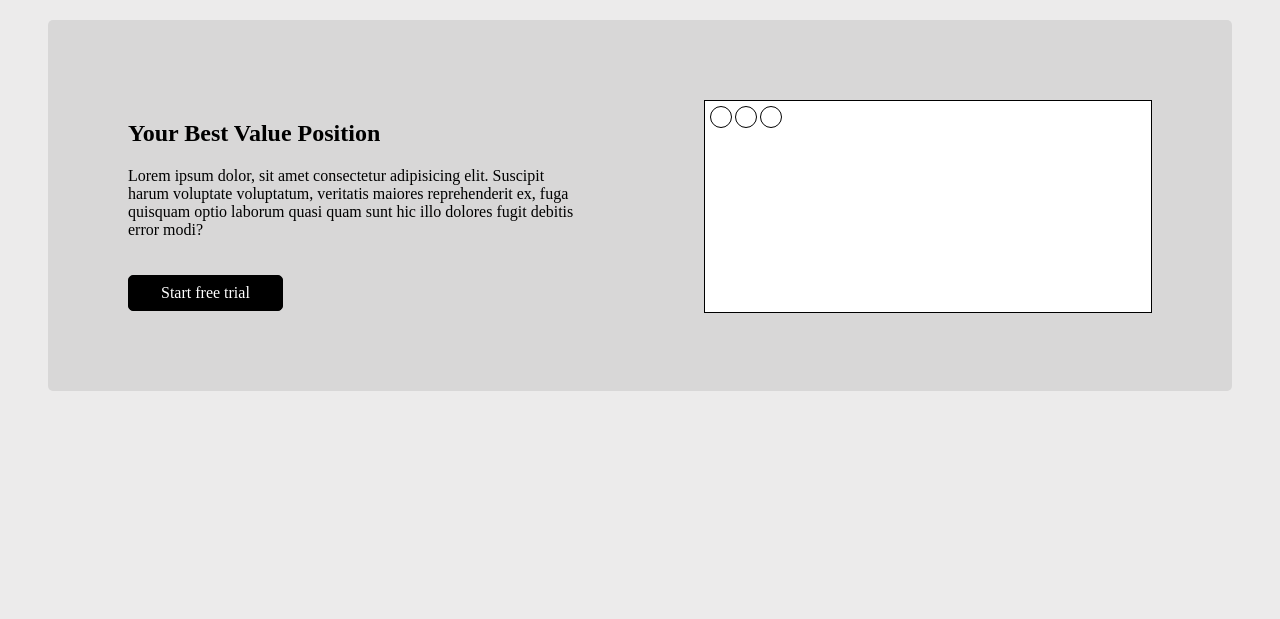
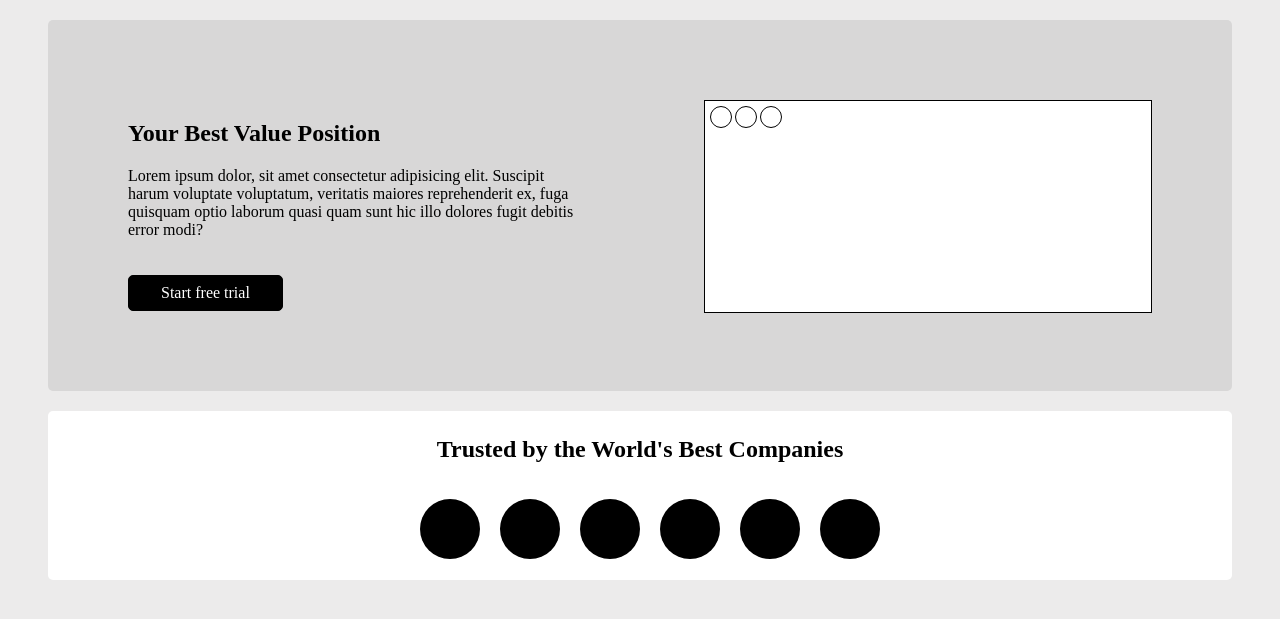
Before and after one commit to johncs85/grid-lab, a plain HTML site: page index.html in a window 1280 px wide. Shown: the part 89-708 px from the top of the page. Drawn offline with Linux system fonts and the light colour scheme.

Commit message:
Add social proof grid styling

```diff
--- a/css/style.css
+++ b/css/style.css
@@ -23,6 +23,7 @@ ul {
     padding: 8px 32px;
 }
 
+/* navigation section  */
 .navigation>nav>ul>li {
     margin-left: 20px;
     font-size: large;
@@ -93,3 +94,29 @@ ul {
     border-radius: 100%;
     margin-right: 3px;
 }
+
+/* social proof section  */
+.social-proof {
+    background-color: #fff;
+    display: grid;
+    grid-template-columns: auto;
+    grid-template-areas:
+        "h1"
+        "ul";
+}
+
+.social-proof>h2 {
+    grid-area: h1;
+}
+
+.social-proof>ul {
+    grid-area: ul;
+}
+
+.social-proof>ul>li{
+    width: 60px;
+    height: 60px;
+    border-radius: 100%;
+    margin-right: 20px;
+    background-color: #000;
+}
--- a/index.html
+++ b/index.html
@@ -42,6 +42,19 @@
             </ul>
         </div>
     </section>
+
+    <!-- Social proof section  -->
+     <section class="container social-proof">
+        <h2 class="flex-container">Trusted by the World's Best Companies</h1>
+        <ul class="flex-container">
+            <li></li>
+            <li></li>
+            <li></li>
+            <li></li>
+            <li></li>
+            <li></li>
+        </ul>
+     </section>
 </body>
 
 </html>
```
